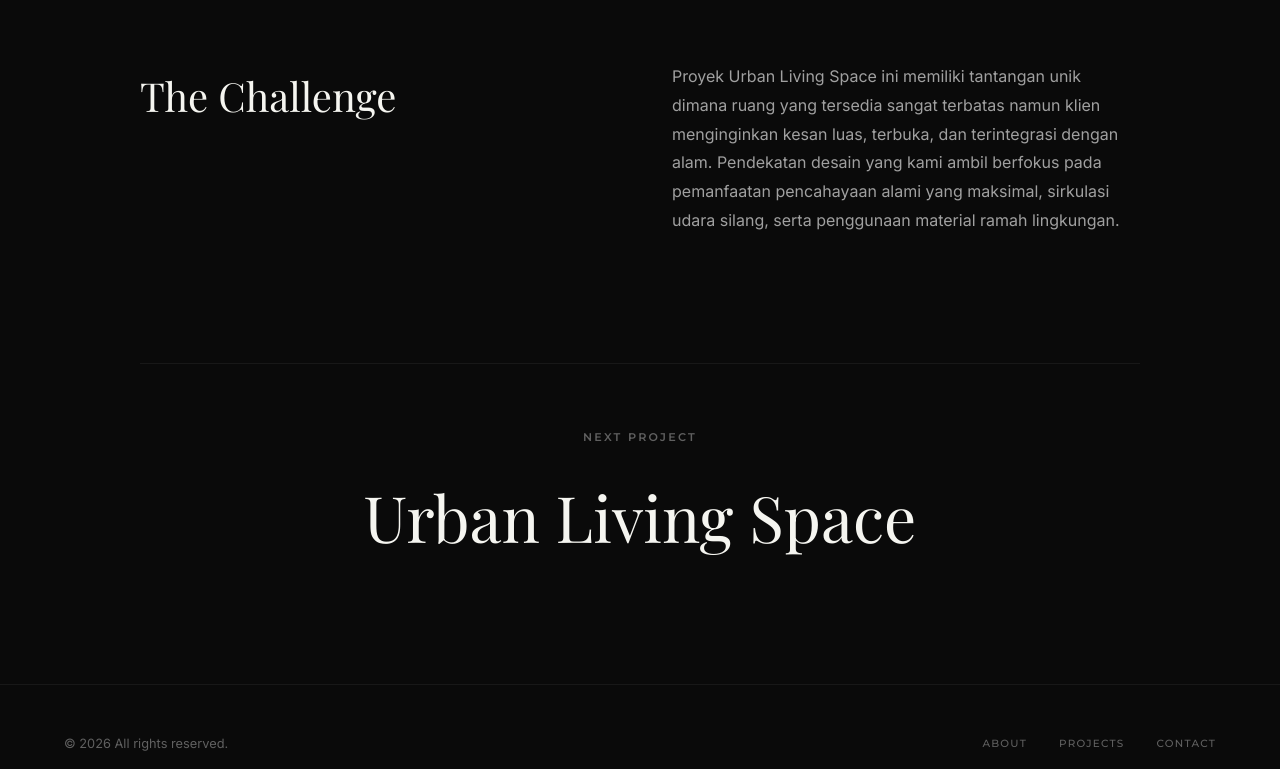
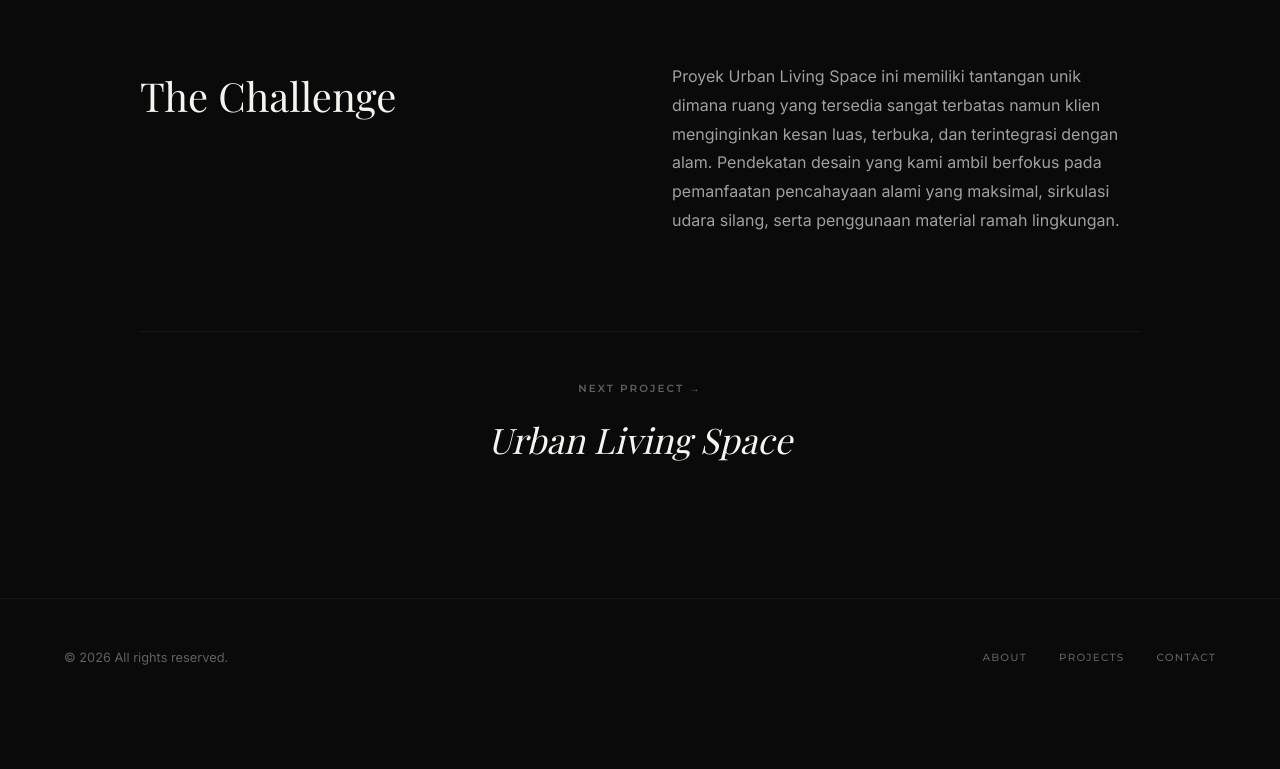
Before and after one commit to imamabdurrahmann/portfolio-fenty-next, a Next.js app: page /projects/urban-living-space in a window 1280 px wide. Shown: the part 1157-1926 px from the top of the page. After the commit the page ends 1874 px from the top, so only its background shows below. Built offline with nearby package versions, Linux system fonts and the light colour scheme; a web font is replaced by a local one.

Commit message:
fix: redesign next project section - smaller, elegant, and fully clickable

```diff
--- a/src/app/projects/[id]/page.tsx
+++ b/src/app/projects/[id]/page.tsx
@@ -77,16 +77,14 @@ export default function ProjectDetail() {
             </p>
           </div>
 
-          <div style={{ marginTop: '8rem', borderTop: '1px solid var(--border)', paddingTop: '4rem', textAlign: 'center' }}>
-            <p style={{ fontFamily: 'var(--font-label)', fontSize: '0.7rem', fontWeight: 600, letterSpacing: '0.2em', color: 'var(--text-muted)', marginBottom: '1rem', textTransform: 'uppercase' }}>
-              Next Project
-            </p>
-            <Link href="/projects/urban-living-space" style={{ display: 'inline-block' }}>
-              <h2 style={{ fontFamily: 'var(--font-heading)', fontSize: 'clamp(2rem, 5vw, 4rem)', fontWeight: 400, color: 'var(--text-primary)', transition: 'color 0.3s' }}>
-                Urban Living Space
-              </h2>
-            </Link>
-          </div>
+          <Link href="/projects/urban-living-space" style={{ display: 'block', marginTop: '6rem', borderTop: '1px solid var(--border)', paddingTop: '3rem', paddingBottom: '1rem', textAlign: 'center', textDecoration: 'none' }}>
+            <span style={{ fontFamily: 'var(--font-label)', fontSize: '0.65rem', fontWeight: 600, letterSpacing: '0.2em', color: 'var(--text-muted)', textTransform: 'uppercase', display: 'block', marginBottom: '0.8rem' }}>
+              Next Project →
+            </span>
+            <span style={{ fontFamily: 'var(--font-heading)', fontSize: 'clamp(1.4rem, 3vw, 2.2rem)', fontWeight: 400, color: 'var(--text-primary)', fontStyle: 'italic' }}>
+              Urban Living Space
+            </span>
+          </Link>
         </div>
       </section>
 
```
